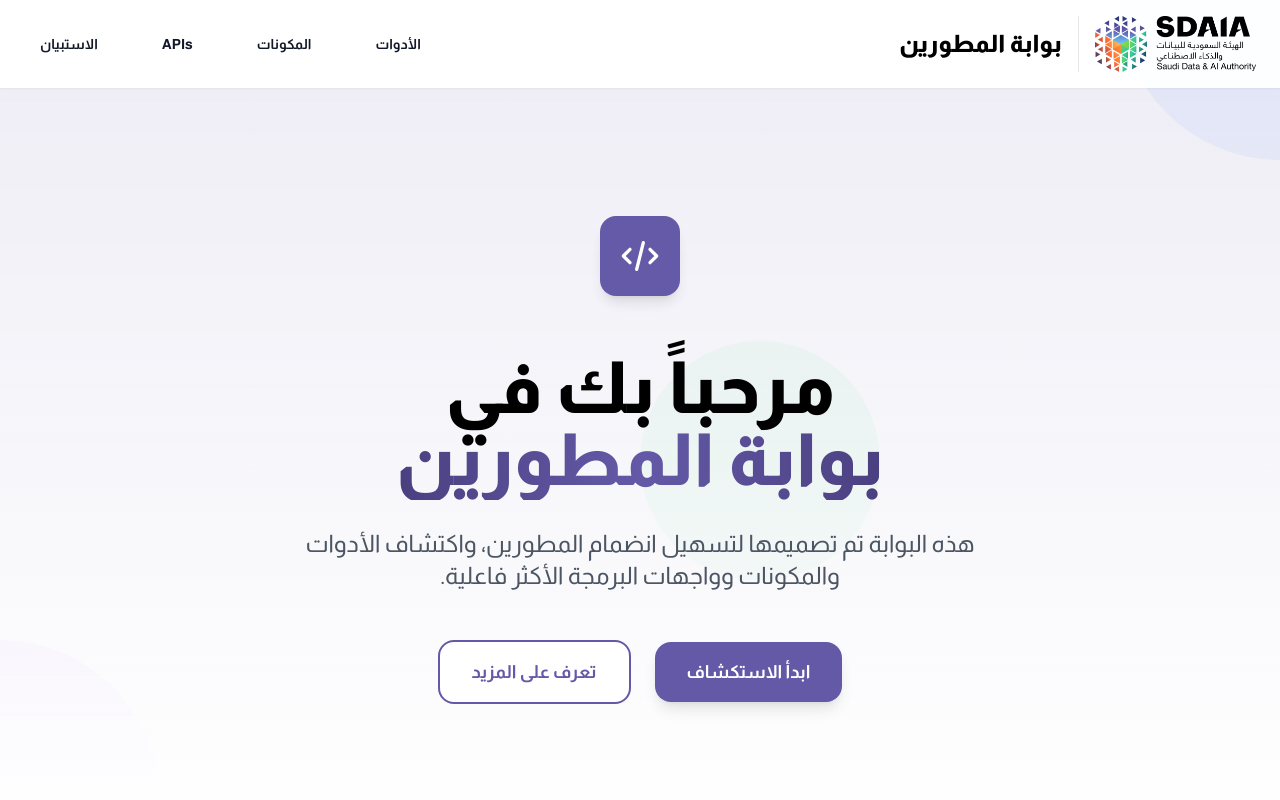
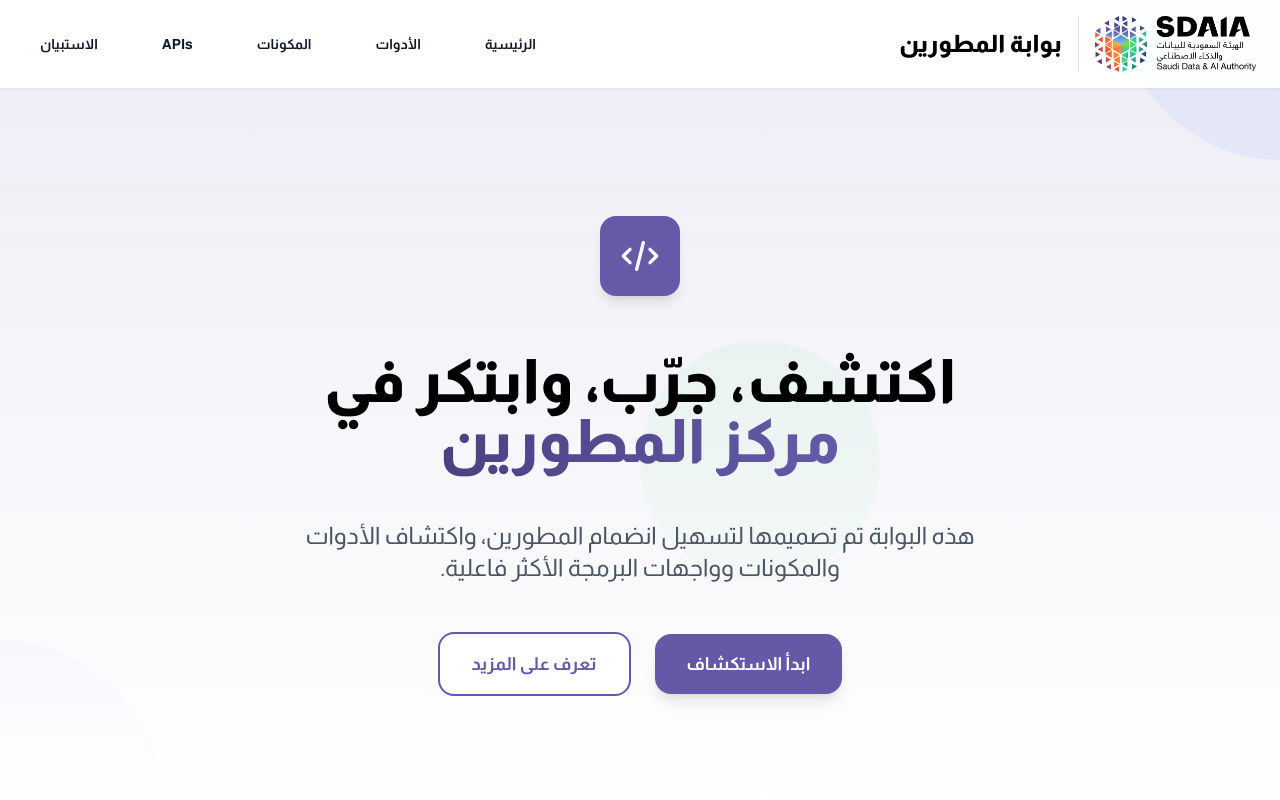
Before and after one commit to bananalasmari/dev-hub-portal, a React (Vite) app: page / in a window 1280 px wide. Shown: the top 800 px of the page. Built offline with nearby package versions, Linux system fonts and the light colour scheme.

Commit message:
main pages

```diff
--- a/package.json
+++ b/package.json
@@ -11,6 +11,7 @@
   },
   "dependencies": {
     "@tailwindcss/postcss": "^4.1.10",
+    "framer-motion": "^12.18.1",
     "lucide-react": "^0.517.0",
     "react": "^19.1.0",
     "react-dom": "^19.1.0",
--- /dev/null
+++ b/src/components/Header.jsx
@@ -0,0 +1,26 @@
+// src/components/Header.jsx
+export default function Header() {
+  return (
+    <header className="sticky top-0 z-50 bg-white/80 backdrop-blur-md shadow-sm transition-all duration-300">
+      <div className="max-w-7xl mx-auto px-6 py-4 flex flex-col md:flex-row justify-between items-center">
+        <div className="flex items-center gap-4" dir="ltr">
+          <a href="/" className="flex items-center gap-4">
+            <h1 className="text-2xl almarai-bold text-black">بوابة المطورين</h1>
+            <img
+              src="/src/assets/sdaia-logo.png"
+              alt="SDAIA Logo"
+              className="w-50 h-14 object-contain border-l pl-4 border-gray-200"
+            />
+          </a>
+        </div>
+        <nav className="flex gap-8 mt-4 md:mt-0 text-sm almarai-semibold">
+          <a href="/" className="px-4 py-2 rounded-full hover:bg-gray-100 transition-colors">الرئيسية</a>
+          <a href="/tools" className="px-4 py-2 rounded-full hover:bg-gray-100 transition-colors">الأدوات</a>
+          <a href="/components" className="px-4 py-2 rounded-full hover:bg-gray-100 transition-colors">المكونات</a>
+          <a href="/apis" className="px-4 py-2 rounded-full hover:bg-gray-100 transition-colors">APIs</a>
+          <a href="/survey" className="px-4 py-2 rounded-full hover:bg-gray-100 transition-colors">الاستبيان</a>
+        </nav>
+      </div>
+    </header>
+  );
+}
--- a/src/pages/APIs.jsx
+++ b/src/pages/APIs.jsx
@@ -1,4 +1,5 @@
 import { Database, Globe2, ShieldCheck, PlugZap } from "lucide-react";
+import Header from "../components/Header";
 
 export default function APIs() {
   return (
@@ -28,25 +29,8 @@ export default function APIs() {
       `}</style>
 
       <div className="bg-white min-h-screen text-gray-900 almarai-regular overflow-hidden" dir="rtl">
-        {/* Header */}
-        <header className="sticky top-0 z-50 bg-white/80 backdrop-blur-md shadow-sm transition-all duration-300">
-          <div className="max-w-7xl mx-auto px-6 py-4 flex flex-col md:flex-row justify-between items-center">
-            <div className="flex items-center gap-4" dir="ltr">
-              <h1 className="text-2xl almarai-bold text-black">بوابة المطورين</h1>
-              <img
-                src="/src/assets/sdaia-logo.png"
-                alt="SDAIA Logo"
-                className="w-50 h-14 object-contain border-l pl-4 border-gray-200"
-              />
-            </div>
-            <nav className="flex gap-8 mt-4 md:mt-0 text-sm almarai-semibold">
-              <a href="/tools" className="px-4 py-2 rounded-full hover:bg-gray-100 transition-colors">الأدوات</a>
-              <a href="/components" className="px-4 py-2 rounded-full hover:bg-gray-100 transition-colors">المكونات</a>
-              <a href="/apis" className="px-4 py-2 rounded-full bg-primary text-white">APIs</a>
-              <a href="/survey" className="px-4 py-2 rounded-full hover:bg-gray-100 transition-colors">الاستبيان</a>
-            </nav>
-          </div>
-        </header>
+         {/* Header */}
+                           <Header />
 
         <div className="max-w-6xl mx-auto px-6 py-20 space-y-10">
   <h2 className="text-4xl almarai-bold text-center text-primary">مصادر الـ APIs</h2>
--- a/src/pages/Home.jsx
+++ b/src/pages/Home.jsx
@@ -1,4 +1,6 @@
 import { Box, Puzzle, PlugZap, FileText } from "lucide-react";
+import Header from "../components/Header";
+import { motion } from "framer-motion";
 
 export default function Home() {
     return (
@@ -35,24 +37,7 @@ export default function Home() {
                 </div>
 
                 {/* Header */}
-                <header className="sticky top-0 z-50 bg-white/80 backdrop-blur-md shadow-sm transition-all duration-300">
-                    <div className="max-w-7xl mx-auto px-6 py-4 flex flex-col md:flex-row justify-between items-center">
-                        <div className="flex items-center gap-4" dir="ltr">
-                            <h1 className="text-2xl almarai-bold text-black">بوابة المطورين</h1>
-                            <img
-                                src="/src/assets/sdaia-logo.png"
-                                alt="SDAIA Logo"
-                                className="w-50 h-14 object-contain border-l pl-4 border-gray-200"
-                            />
-                        </div>
-                        <nav className="flex gap-8 mt-4 md:mt-0 text-sm almarai-semibold">
-                            <a href="/tools" className="px-4 py-2 rounded-full hover:bg-gray-100 transition-colors">الأدوات</a>
-                            <a href="/components" className="px-4 py-2 rounded-full hover:bg-gray-100 transition-colors">المكونات</a>
-                            <a href="/apis" className="px-4 py-2 rounded-full hover:bg-gray-100 transition-colors">APIs</a>
-                            <a href="/survey" className="px-4 py-2 rounded-full hover:bg-gray-100 transition-colors">الاستبيان</a>
-                        </nav>
-                    </div>
-                </header>
+                <Header />
 
                 {/* Hero */}
                 <section className="relative py-32 text-center overflow-hidden bg-gradient-to-b from-primary/10 via-primary/5 to-white">
@@ -65,13 +50,23 @@ export default function Home() {
                             </div>
                         </div>
 
-                        <h2 className="text-6xl md:text-7xl almarai-bold mb-8 leading-tight text-black">
-                            <span>مرحباً بك في</span>
-                            <br />
-                            <span className="bg-gradient-to-r from-primaryDark via-primary to-primaryDark bg-clip-text text-transparent">
-                                بوابة المطورين
-                            </span>
-                        </h2>
+                        <motion.h2
+  initial={{ opacity: 0, y: 50 }}
+  animate={{ opacity: 1, y: 0 }}
+  transition={{ duration: 1, ease: "easeOut" }}
+  className="text-6xl md:text-6xl almarai-bold mb-8 leading-tight  text-black"
+>
+  <span>اكتشف، جرّب، وابتكر في</span>
+  <br />
+  <motion.span
+    initial={{ backgroundPosition: "0% 50%" }}
+    animate={{ backgroundPosition: "100% 50%" }}
+    transition={{ duration: 2, repeat: Infinity, ease: "linear" }}
+    className="bg-gradient-to-r from-primaryDark via-primary to-primaryDark bg-[length:200%_200%] bg-clip-text text-transparent inline-block pb-4"
+  >
+    مركز المطورين
+  </motion.span>
+</motion.h2>
 
                         <p className="text-xl md:text-2xl text-gray-600 max-w-3xl mx-auto leading-relaxed mb-12">
                             هذه البوابة تم تصميمها لتسهيل انضمام المطورين، واكتشاف الأدوات والمكونات وواجهات البرمجة الأكثر فاعلية.
--- a/src/pages/Survey.jsx
+++ b/src/pages/Survey.jsx
@@ -1,4 +1,5 @@
 import { MessageSquareQuote, SendHorizonal } from "lucide-react";
+import Header from "../components/Header";
 
 export default function Survey() {
   return (
@@ -28,25 +29,8 @@ export default function Survey() {
       `}</style>
 
       <div className="bg-white min-h-screen text-gray-900 almarai-regular overflow-hidden" dir="rtl">
-        {/* Header */}
-        <header className="sticky top-0 z-50 bg-white/80 backdrop-blur-md shadow-sm transition-all duration-300">
-          <div className="max-w-7xl mx-auto px-6 py-4 flex flex-col md:flex-row justify-between items-center">
-            <div className="flex items-center gap-4" dir="ltr">
-              <h1 className="text-2xl almarai-bold text-black">بوابة المطورين</h1>
-              <img
-                src="/src/assets/sdaia-logo.png"
-                alt="SDAIA Logo"
-                className="w-50 h-14 object-contain border-l pl-4 border-gray-200"
-              />
-            </div>
-            <nav className="flex gap-8 mt-4 md:mt-0 text-sm almarai-semibold">
-              <a href="/tools" className="px-4 py-2 rounded-full hover:bg-gray-100 transition-colors">الأدوات</a>
-              <a href="/components" className="px-4 py-2 rounded-full hover:bg-gray-100 transition-colors">المكونات</a>
-              <a href="/apis" className="px-4 py-2 rounded-full hover:bg-gray-100 transition-colors">APIs</a>
-              <a href="/survey" className="px-4 py-2 rounded-full bg-primary text-white">الاستبيان</a>
-            </nav>
-          </div>
-        </header>
+         {/* Header */}
+                           <Header />
 
         {/* Hero */}
         <section className="relative py-24 text-center bg-gradient-to-b from-primary/10 via-primary/5 to-white">
--- a/src/pages/Tools.jsx
+++ b/src/pages/Tools.jsx
@@ -1,4 +1,5 @@
 import { Wrench, TerminalSquare, MonitorPlay, BookOpenCheck } from "lucide-react";
+import Header from "../components/Header";
 
 export default function Tools() {
   return (
@@ -29,30 +30,12 @@ export default function Tools() {
 
       <div className="bg-white min-h-screen text-gray-900 almarai-regular overflow-hidden" dir="rtl">
       <div className="bg-white min-h-screen text-gray-900 almarai-regular overflow-hidden" dir="rtl">
-      {/* Header */}
-      <header className="sticky top-0 z-50 bg-white/80 backdrop-blur-md shadow-sm transition-all duration-300">
-        <div className="max-w-7xl mx-auto px-6 py-4 flex flex-col md:flex-row justify-between items-center">
-          <div className="flex items-center gap-4" dir="ltr">
-            <h1 className="text-2xl almarai-bold text-black">بوابة المطورين</h1>
-            <img
-              src="/src/assets/sdaia-logo.png"
-              alt="SDAIA Logo"
-              className="w-50 h-14 object-contain border-l pl-4 border-gray-200"
-            />
-          </div>
-          <nav className="flex gap-8 mt-4 md:mt-0 text-sm almarai-semibold">
-            <a href="/tools" className="px-4 py-2 rounded-full bg-primary text-white">الأدوات</a>
-            <a href="/components" className="px-4 py-2 rounded-full hover:bg-gray-100 transition-colors">المكونات</a>
-            <a href="/apis" className="px-4 py-2 rounded-full hover:bg-gray-100 transition-colors">APIs</a>
-            <a href="/survey" className="px-4 py-2 rounded-full hover:bg-gray-100 transition-colors">الاستبيان</a>
-          </nav>
-        </div>
-      </header>
-
+        {/* Header */}
+                    <Header />
       {/* Page Title */}
       <section className="relative py-24 text-center bg-gradient-to-b from-primary/10 via-primary/5 to-white">
         <div className="max-w-4xl mx-auto px-6">
-          <h2 className="text-5xl almarai-bold mb-6 bg-gradient-to-r from-primaryDark to-primary bg-clip-text text-transparent">
+          <h2 className="text-5xl almarai-bold mb-6 bg-gradient-to-r from-primaryDark to-primary bg-clip-text text-transparent pb-3">
             أدوات وبيئات التطوير
           </h2>
           <p className="text-lg text-gray-600 max-w-2xl mx-auto">
```
Also changed, not shown: 1 other file (tests, documents, lock files or other folders).
